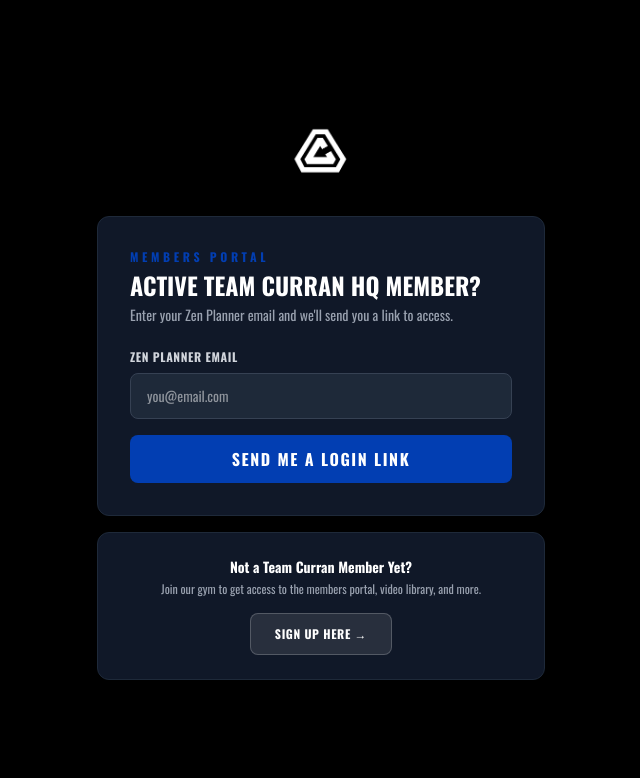
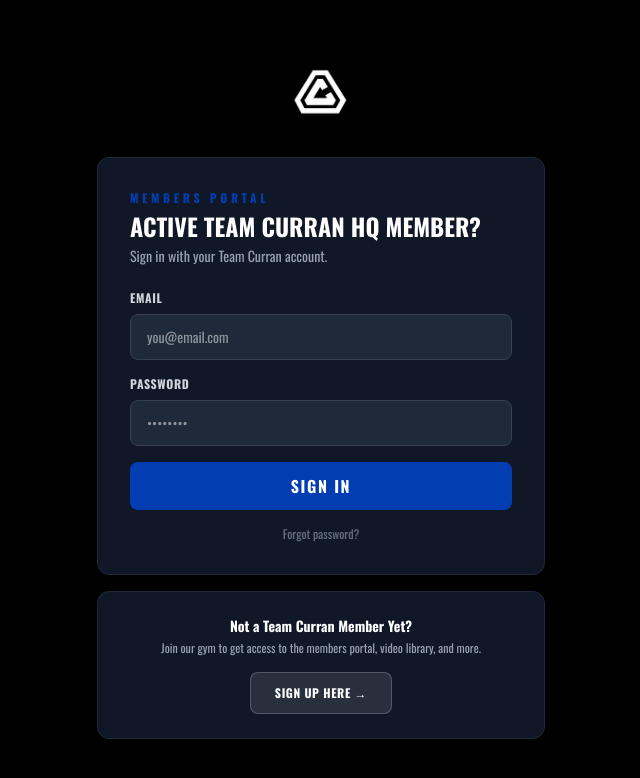
Before and after one commit to bigfrogbjj/teamcurran, a Next.js app: page /members/login in a window 1280 px wide. Shown: the top 778 px of the page, without its empty margins (319-959 px from the left). Built offline with nearby package versions, Linux system fonts and the light colour scheme.

Commit message:
Revert to password login with new two-box design

```diff
--- a/app/members/login/page.tsx
+++ b/app/members/login/page.tsx
@@ -5,16 +5,17 @@ export const dynamic = "force-dynamic";
 import { Suspense, useState } from "react";
 import { createSupabaseClient } from "../../../lib/supabase";
 import Image from "next/image";
-import { useSearchParams } from "next/navigation";
+import { useRouter, useSearchParams } from "next/navigation";
 
 const ZP_SIGNUP_URL = "https://teamcurran.sites.zenplanner.com/sign-up-now.cfm";
 
 function LoginForm() {
+  const router = useRouter();
   const params = useSearchParams();
   const [email, setEmail] = useState("");
-  const [sent, setSent] = useState(false);
+  const [password, setPassword] = useState("");
+  const [error, setError] = useState("");
   const [loading, setLoading] = useState(false);
-  const [error, setError] = useState("");
   const inactive = params.get("inactive") === "1";
 
   async function handleLogin(e: React.FormEvent) {
@@ -23,22 +24,15 @@ function LoginForm() {
     setError("");
 
     const supabase = createSupabaseClient();
-    const { error } = await supabase.auth.signInWithOtp({
-      email,
-      options: {
-        shouldCreateUser: true,
-        emailRedirectTo: "https://teamcurran.com/auth/callback",
-      },
-    });
+    const { error } = await supabase.auth.signInWithPassword({ email, password });
 
     if (error) {
-      setError("Something went wrong. Please try again.");
+      setError("Invalid email or password. Please try again.");
       setLoading(false);
       return;
     }
 
-    setSent(true);
-    setLoading(false);
+    router.push("/members");
   }
 
   return (
@@ -48,7 +42,7 @@ function LoginForm() {
       </div>
 
       {inactive && (
-        <div className="bg-red-900/30 border border-red-800 rounded-xl p-4 mb-6 text-center">
+        <div className="bg-red-900/30 border border-red-800 rounded-xl p-4 mb-4 text-center">
           <p className="text-red-400 text-sm font-bold">Your membership is no longer active.</p>
           <p className="text-red-500 text-xs mt-1">Please contact Team Curran to renew.</p>
           <a href="/#contact" className="text-brand text-xs underline mt-2 inline-block">Contact Us</a>
@@ -59,17 +53,11 @@ function LoginForm() {
       <div className="bg-gray-900 border border-gray-800 rounded-xl p-8 mb-4">
         <p className="text-brand text-xs font-bold tracking-[0.3em] uppercase mb-1">Members Portal</p>
         <h1 className="text-2xl font-black text-white uppercase mb-1">Active Team Curran HQ Member?</h1>
-        <p className="text-gray-400 text-sm mb-6">Enter your Zen Planner email and we&apos;ll send you a link to access.</p>
+        <p className="text-gray-400 text-sm mb-6">Sign in with your Team Curran account.</p>
 
-        {sent ? (
-          <div className="text-center py-4">
-            <p className="text-green-400 font-bold text-sm mb-1">Check your email!</p>
-            <p className="text-gray-400 text-xs">We sent a login link to <span className="text-white">{email}</span>. Click it to sign in — no password needed.</p>
-          </div>
-        ) : (
         <form onSubmit={handleLogin} className="space-y-4">
           <div>
-              <label className="block text-gray-300 text-xs font-bold uppercase tracking-wider mb-2">Zen Planner Email</label>
+            <label className="block text-gray-300 text-xs font-bold uppercase tracking-wider mb-2">Email</label>
             <input
               type="email"
               value={email}
@@ -80,6 +68,18 @@ function LoginForm() {
             />
           </div>
 
+          <div>
+            <label className="block text-gray-300 text-xs font-bold uppercase tracking-wider mb-2">Password</label>
+            <input
+              type="password"
+              value={password}
+              onChange={(e) => setPassword(e.target.value)}
+              required
+              className="w-full bg-gray-800 border border-gray-700 rounded-lg px-4 py-3 text-white text-sm focus:outline-none focus:border-brand transition-colors"
+              placeholder="••••••••"
+            />
+          </div>
+
           {error && <p className="text-red-400 text-xs text-center">{error}</p>}
 
           <button
@@ -87,10 +87,13 @@ function LoginForm() {
             disabled={loading}
             className="w-full bg-brand hover:bg-blue-800 disabled:opacity-50 text-white font-black uppercase tracking-widest py-3 rounded-lg transition-colors"
           >
-              {loading ? "Sending..." : "Send Me a Login Link"}
+            {loading ? "Signing in..." : "Sign In"}
           </button>
         </form>
-        )}
+
+        <a href="/members/reset" className="block text-center text-gray-500 hover:text-brand text-xs mt-4 transition-colors">
+          Forgot password?
+        </a>
       </div>
 
       {/* ── Not a member yet ── */}
```
Lines whose indentation alone changed are shown as unchanged.
